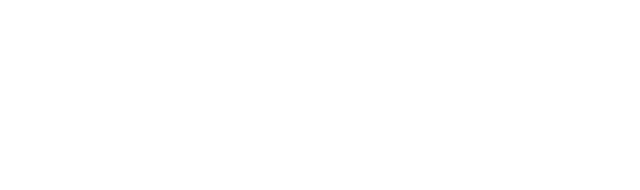
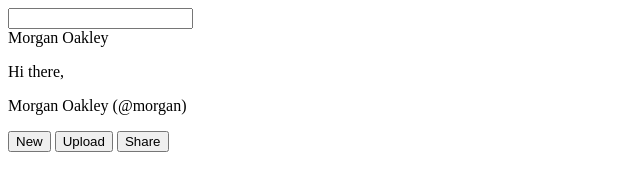
Before and after one commit to GogglesTv/Admin-Dashboard, a plain HTML site: page index.html in a window 1280 px wide. Shown: the whole page, without its empty margins (0-640 px from the left). Drawn offline with Linux system fonts and the light colour scheme.

Commit message:
Created elements and content for header.

```diff
--- a/index.html
+++ b/index.html
@@ -7,5 +7,30 @@
     <title>Admin Dashboard</title>
     <link rel="stylesheet" href="styles.css" />
   </head>
-  <body></body>
+  <body>
+    <main>
+      <section class="header">
+        <div class="top-portion">
+          <!-- Insert search logo and input -->
+          <label for="search"></label>
+          <input type="text" name="search" id="search" />
+          <div class="noti-bell"></div>
+          <div class="brand-logo"></div>
+          <div class="account">Morgan Oakley</div>
+        </div>
+        <div class="bottom-portion">
+          <div class="brand-logo"></div>
+          <div>
+            <p>Hi there,</p>
+            <p>Morgan Oakley (@morgan)</p>
+          </div>
+          <div class="nav-buttons">
+            <button>New</button>
+            <button>Upload</button>
+            <button>Share</button>
+          </div>
+        </div>
+      </section>
+    </main>
+  </body>
 </html>
```
